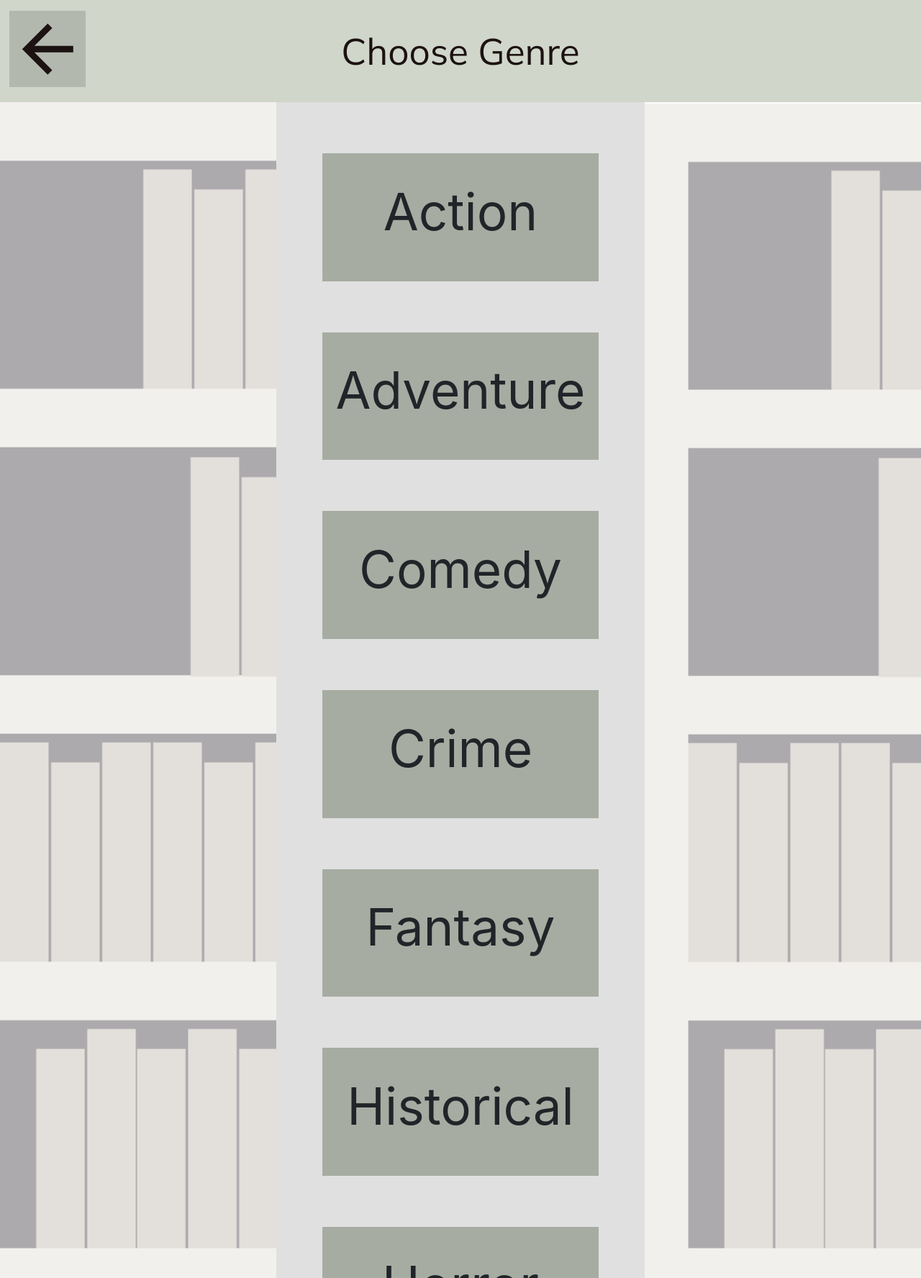
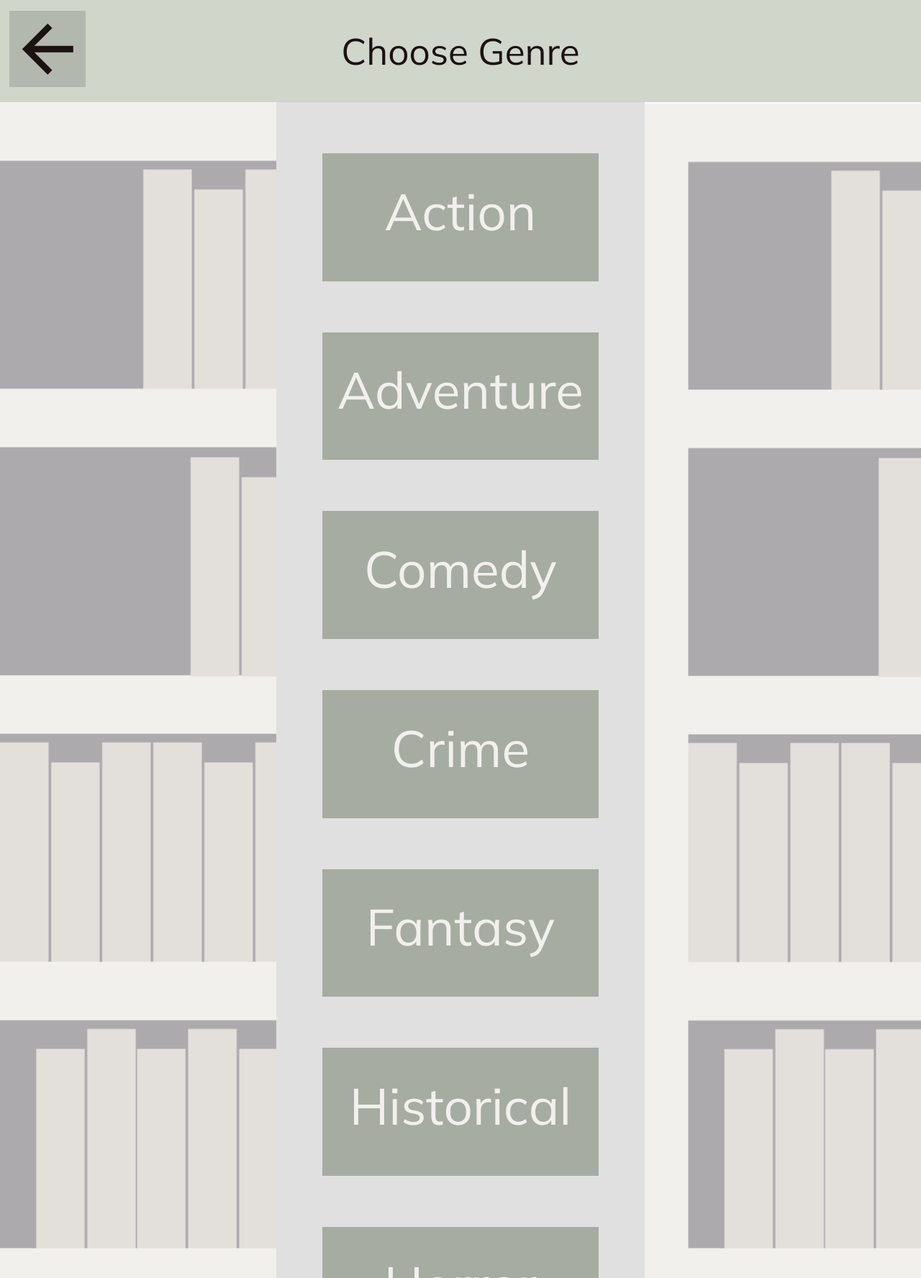
Before and after one commit to NicholasJJ/cs160finalfrontend, a Django app: page /coloring/genre in a window 1280 px wide. Shown: the whole page at 72% size. Run offline with Django 3.2, Linux system fonts and the light colour scheme; some libraries are stand-ins or nearby versions.

Commit message:
finished style for genre

```diff
--- a/coloring/templates/coloring/genre.html
+++ b/coloring/templates/coloring/genre.html
@@ -133,7 +133,7 @@
             link.setAttribute("onclick", "selectGenre(this)");
 
             var genreName = document.createElement("p");
-            genreName.setAttribute("style", "font-size: 4vh");
+            genreName.setAttribute("style", "font-family: Mulish; font-size: 4vh; color: #F2F0ED");
 
             var text = document.createTextNode(allGenre[i]);
             genreName.appendChild(text);
```
